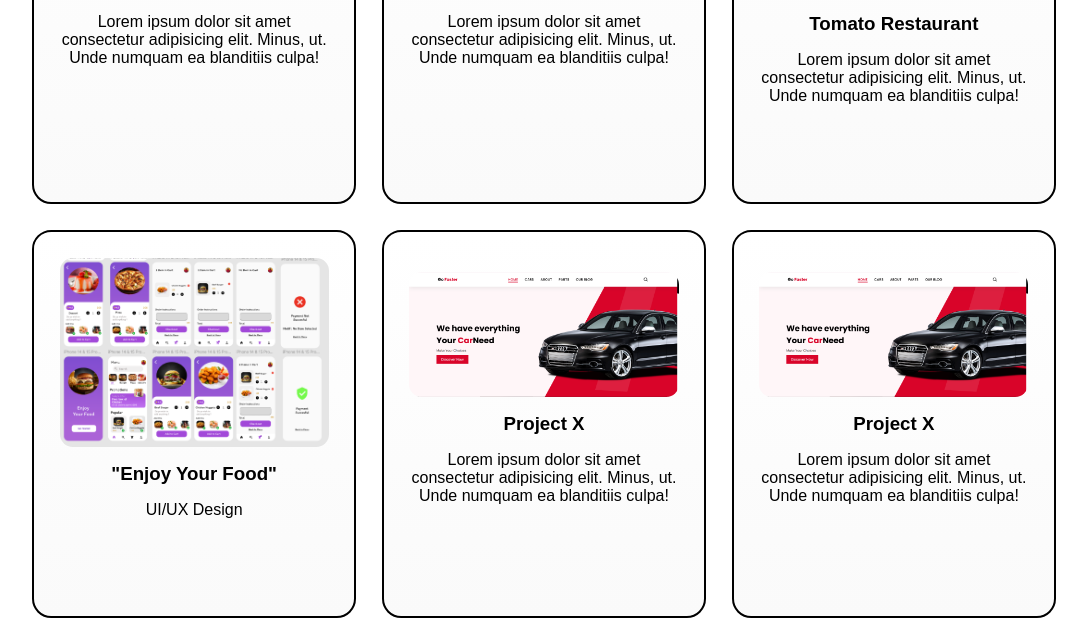
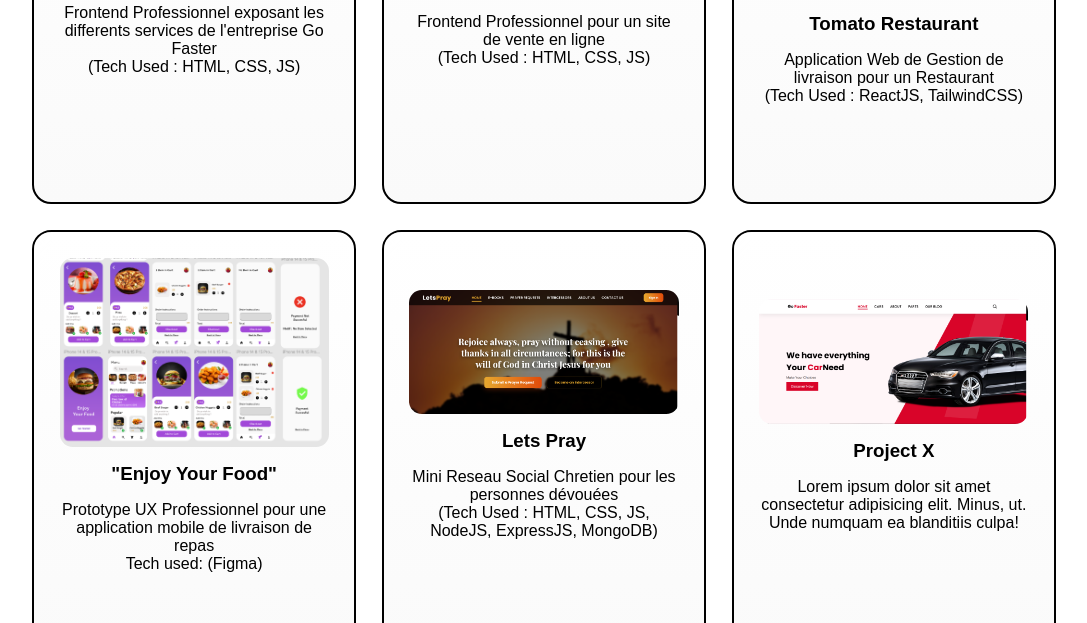
Before and after one commit to adogospel/portfolio, a plain HTML site: page index.html in a window 1280 px wide. Shown: the part 1630-2253 px from the top of the page, without its empty margins (96-1183 px from the left). Drawn offline with Linux system fonts and the light colour scheme.

Commit message:
Portfolio Updated Projects commit

```diff
--- a/index.html
+++ b/index.html
@@ -99,7 +99,7 @@
             <div class="project-card reveal">
                 <img src="../assets/images/project1.PNG" alt="">
                 <h3>Go Faster</h3>
-                <p>Lorem ipsum dolor sit amet consectetur adipisicing elit. Minus, ut. Unde numquam ea blanditiis culpa!
+                <p>Frontend Professionnel exposant les differents services de l'entreprise Go Faster <br>(Tech Used : HTML, CSS, JS)
                 </p>
                 <div class="btn-group">
                     <div class="btn"><a href="https://go-faster.vercel.app/">Live Demo</a></div>
@@ -109,7 +109,7 @@
             <div class="project-card reveal">
                 <img src="../assets/images/project2.PNG" alt="">
                 <h3>Eshop</h3>
-                <p>Lorem ipsum dolor sit amet consectetur adipisicing elit. Minus, ut. Unde numquam ea blanditiis culpa!
+                <p>Frontend Professionnel pour un site de vente en ligne <br>(Tech Used : HTML, CSS, JS)
                 </p>
                 <div class="btn-group">
                     <div class="btn"><a href="https://e-shop-green-eight.vercel.app/">Live Demo</a></div>
@@ -119,7 +119,7 @@
             <div class="project-card reveal">
                 <img src="../assets/images/project3.PNG" alt="">
                 <h3>Tomato Restaurant</h3>
-                <p>Lorem ipsum dolor sit amet consectetur adipisicing elit. Minus, ut. Unde numquam ea blanditiis culpa!
+                <p>Application Web de Gestion de livraison pour un Restaurant <br>(Tech Used : ReactJS, TailwindCSS)
                 </p>
                 <div class="btn-group">
                     <div class="btn"><a href="https://tomatofoodelivery.netlify.app/">Live Demo</a></div>
@@ -129,16 +129,16 @@
             <div class="project-card reveal">
                 <img src="../assets/images/project4.PNG" alt="">
                 <h3>"Enjoy Your Food"</h3>
-                <p>UI/UX Design</p>
+                <p>Prototype UX Professionnel pour une application mobile de livraison de repas <br>Tech used: (Figma)</p>
                 <div class="btn-group">
                     <div class="btn"><a href="">Live Demo</a></div>
                     <div class="btn"><a href="">GitHub Repo</a></div>
                 </div>
             </div>
             <div class="project-card reveal">
-                <img src="../assets/images/project1.PNG" alt="">
-                <h3>Project X</h3>
-                <p>Lorem ipsum dolor sit amet consectetur adipisicing elit. Minus, ut. Unde numquam ea blanditiis culpa!
+                <img src="./assets/images/project5.PNG" alt="">
+                <h3>Lets Pray</h3>
+                <p>Mini Reseau Social Chretien pour les personnes dévouées <br>(Tech Used : HTML, CSS, JS, NodeJS, ExpressJS, MongoDB)
                 </p>
                 <div class="btn-group">
                     <div class="btn"><a href="">Live Demo</a></div>
```
Also changed, not shown: assets/images/project5.PNG (added).
